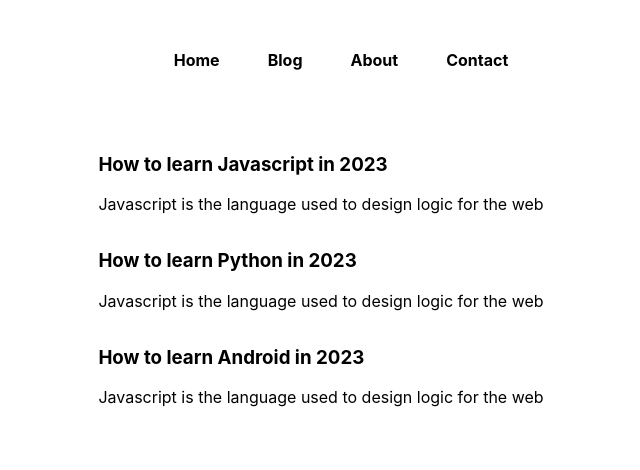
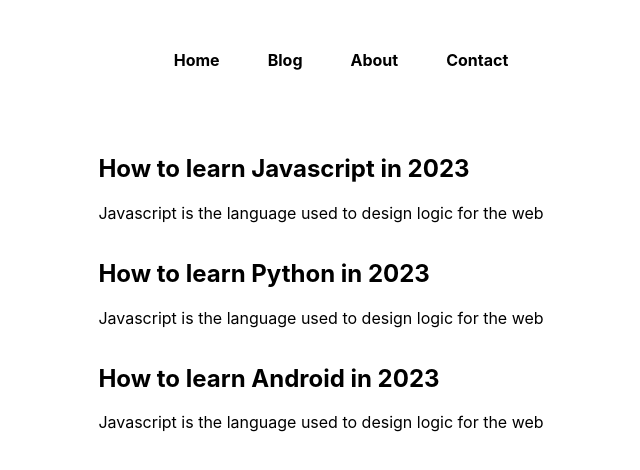
Before and after one commit to ManjiCoder/Huting-Coder, a Next.js app: page /blog in a window 1280 px wide. Shown: the top 470 px of the page, without its empty margins (319-959 px from the left). Built offline with nearby package versions, Linux system fonts and the light colour scheme.

Commit message:
Tutorial #16 ✔ Adding blog jsons as data

```diff
--- /dev/null
+++ b/blogdata/how-to-learn-flask.json
@@ -0,0 +1,5 @@
+{
+  "title": "How to learn flask",
+  "content": "JavaScript (/ˈdʒɑːvəskrɪpt/),[10] often abbreviated JS, is a programming language that is one of the core technologies of the World Wide Web, alongside HTML and CSS.[11] Over 97% of websites use JavaScript on the client side for web page behaviour,[12] often incorporating third-party libraries.[13] All major web browsers have a dedicated JavaScript engine to execute the code on users' devices. JavaScript is a high-level, often just-in-time compiled language that conforms to the ECMAScript standard.[14] It has dynamic typing, prototype-based object-orientation, and first-class functions. It is multi-paradigm, supporting event-driven, functional, and imperative programming styles. It has application programming interfaces (APIs) for working with text, dates, regular expressions, standard data structures, and the Document Object Model (DOM). The ECMAScript standard does not include any input/output (I/O), such as networking, storage, or graphics facilities. In practice, the web browser or other runtime system provides JavaScript APIs for I/O. JavaScript engines were originally used only in web browsers, but are now core components of some servers and a variety of applications. The most popular runtime system for this usage is Node.js. Although Java and JavaScript are similar in name, syntax, and respective standard libraries, the two languages are distinct and differ greatly in design.",
+  "author": "Harry bhai"
+}
--- /dev/null
+++ b/blogdata/how-to-learn-javascript.json
@@ -0,0 +1,5 @@
+{
+  "title": "How to learn JavaScript",
+  "content": "JavaScript (/ˈdʒɑːvəskrɪpt/),[10] often abbreviated JS, is a programming language that is one of the core technologies of the World Wide Web, alongside HTML and CSS.[11] Over 97% of websites use JavaScript on the client side for web page behaviour,[12] often incorporating third-party libraries.[13] All major web browsers have a dedicated JavaScript engine to execute the code on users' devices. JavaScript is a high-level, often just-in-time compiled language that conforms to the ECMAScript standard.[14] It has dynamic typing, prototype-based object-orientation, and first-class functions. It is multi-paradigm, supporting event-driven, functional, and imperative programming styles. It has application programming interfaces (APIs) for working with text, dates, regular expressions, standard data structures, and the Document Object Model (DOM). The ECMAScript standard does not include any input/output (I/O), such as networking, storage, or graphics facilities. In practice, the web browser or other runtime system provides JavaScript APIs for I/O. JavaScript engines were originally used only in web browsers, but are now core components of some servers and a variety of applications. The most popular runtime system for this usage is Node.js. Although Java and JavaScript are similar in name, syntax, and respective standard libraries, the two languages are distinct and differ greatly in design.",
+  "author": "Harry bhai"
+}
--- /dev/null
+++ b/blogdata/how-to-learn-nextjs.json
@@ -0,0 +1,5 @@
+{
+  "title": "How to learn NextJs",
+  "content": "JavaScript (/ˈdʒɑːvəskrɪpt/),[10] often abbreviated JS, is a programming language that is one of the core technologies of the World Wide Web, alongside HTML and CSS.[11] Over 97% of websites use JavaScript on the client side for web page behaviour,[12] often incorporating third-party libraries.[13] All major web browsers have a dedicated JavaScript engine to execute the code on users' devices. JavaScript is a high-level, often just-in-time compiled language that conforms to the ECMAScript standard.[14] It has dynamic typing, prototype-based object-orientation, and first-class functions. It is multi-paradigm, supporting event-driven, functional, and imperative programming styles. It has application programming interfaces (APIs) for working with text, dates, regular expressions, standard data structures, and the Document Object Model (DOM). The ECMAScript standard does not include any input/output (I/O), such as networking, storage, or graphics facilities. In practice, the web browser or other runtime system provides JavaScript APIs for I/O. JavaScript engines were originally used only in web browsers, but are now core components of some servers and a variety of applications. The most popular runtime system for this usage is Node.js. Although Java and JavaScript are similar in name, syntax, and respective standard libraries, the two languages are distinct and differ greatly in design.",
+  "author": "Harry bhai"
+}
--- a/pages/blog.js
+++ b/pages/blog.js
@@ -1,32 +1,36 @@
 import React from "react";
 import styles from "../styles/Blog.module.css";
 import Link from "next/link";
+
+// STEP 1: Collect all the data from blogdata directory
+// STEP 2: Iterate through the & Display them
+
 const Blog = () => {
   return (
     <div className={styles.container}>
       <main className={styles.main}>
         <div className="blogItem">
-          <h3>
+          <h2>
             <Link href={"/blogpost/learn-Javascript"}>
               How to learn Javascript in 2023
             </Link>
-          </h3>
+          </h2>
           <p>Javascript is the language used to design logic for the web</p>
         </div>
         <div className="blogItem">
-          <h3>
+          <h2>
             <Link href={"/blogpost/learn-Python"}>
               How to learn Python in 2023
             </Link>
-          </h3>
+          </h2>
           <p>Javascript is the language used to design logic for the web</p>
         </div>
         <div className="blogItem">
-          <h3>
+          <h2>
             <Link href={"/blogpost/learn-Android"}>
               How to learn Android in 2023
             </Link>
-          </h3>
+          </h2>
           <p>Javascript is the language used to design logic for the web</p>
         </div>
       </main>
--- a/pages/blogpost/[slug].js
+++ b/pages/blogpost/[slug].js
@@ -2,6 +2,9 @@
 import { useRouter } from "next/router";
 import React from "react";
 import styles from "../../styles/BlogPost.module.css";
+
+// STEP 1: Find the file corresponding to the slug
+// STEP 2: Populate them inside the page
 
 const slug = () => {
   const router = useRouter();
```
